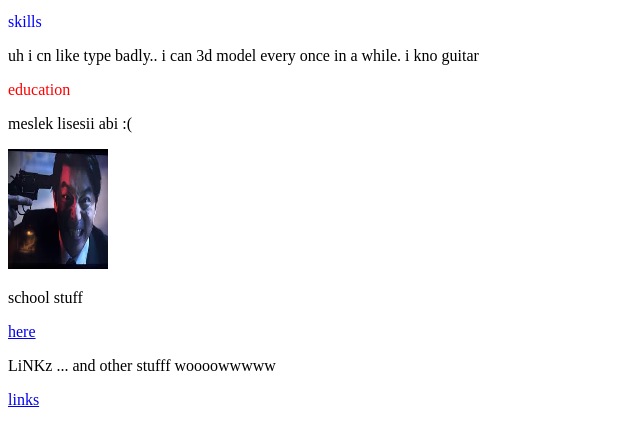
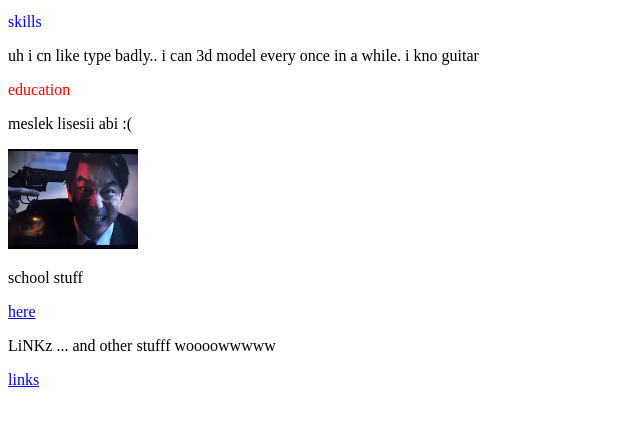
Before and after one commit to code8193/code8193.github.io, a plain HTML site: page index.html in a window 1280 px wide. Shown: the part 101-544 px from the top of the page, without its empty margins (0-640 px from the left). Drawn offline with Linux system fonts and the light colour scheme.

Commit message:
Update index.html

```diff
--- a/index.html
+++ b/index.html
@@ -11,7 +11,7 @@
 i can 3d model every once in a while. i kno guitar</p>
 <p style="color:red">education</p>
 <p> meslek lisesii abi :(</p>
-<img src="images.jpg" width="100" height="120">
+<img src="images.jpg" width="130" height="100">
 <p> school stuff <p> <a href="schoolstuff.html">here</a>
 <p style="color: blur">LiNKz ... and other stufff woooowwwww</p>
 <a href="links.html">links</a>
```
